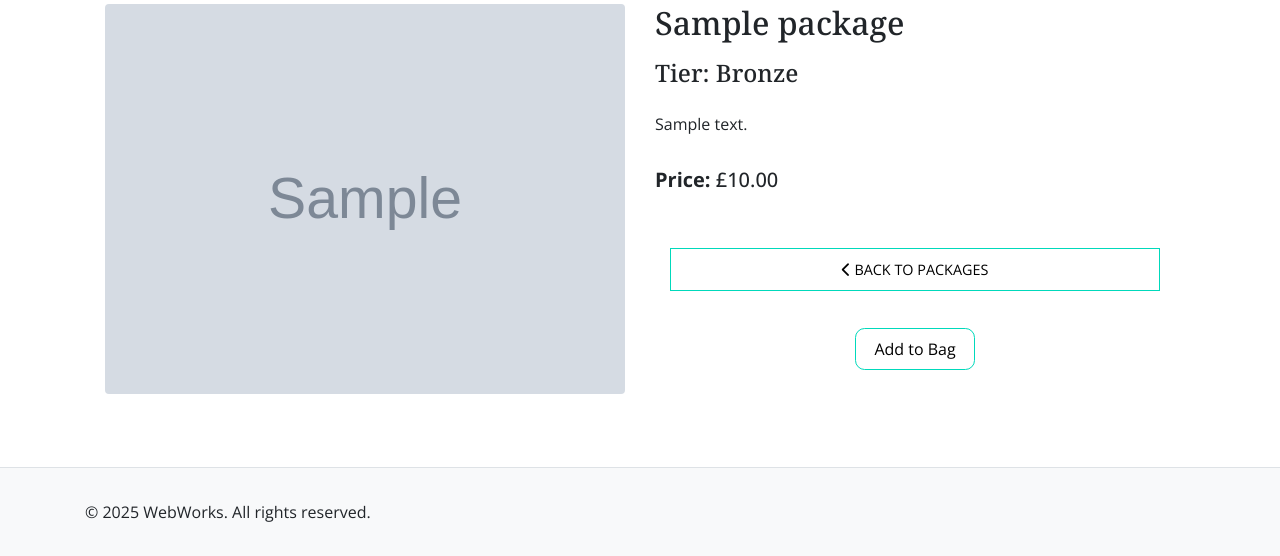
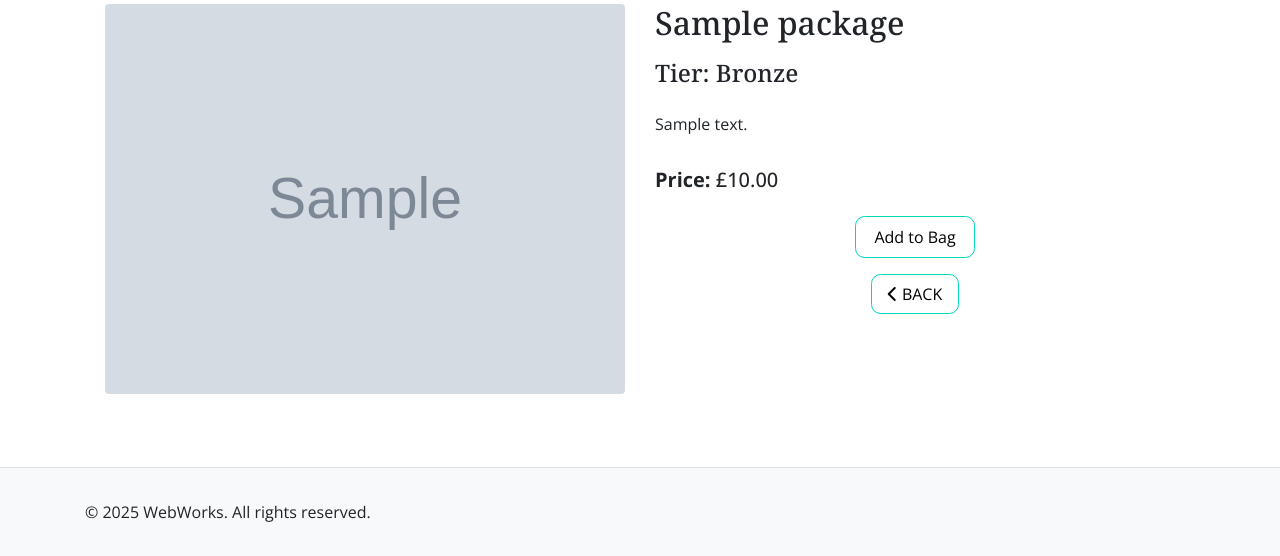
Before and after one commit to markh55/PP4-ecommerce, a Django app: a page that uses packages/templates/packages/package_detail.html in a window 1280 px wide. Shown: the part 244-800 px from the top of the page. Run offline with Django 3.2, Linux system fonts and the light colour scheme; tables that the repository leaves empty hold one stand-in row (values such as "Sample post"); grey boxes marked "Sample" are stand-in pictures; some libraries are stand-ins or nearby versions.

Commit message:
updated package_details page

```diff
--- a/packages/templates/packages/package_detail.html
+++ b/packages/templates/packages/package_detail.html
@@ -38,19 +38,19 @@
         method="POST"
       >
         {% csrf_token %}
+        <div class="col-12 mb-4">
+          <input type="submit" class="btn-package mt-3" value="Add to Bag" />
+        </div>
         <div class="col-12 mb-3">
           <a
             href="{% url 'packages:package_list' %}"
-            class="btn btn-black rounded-0 mt-5"
+            class="btn-package"
           >
             <span class="icon">
               <i class="fas fa-chevron-left"></i>
             </span>
-            <span class="text-uppercase">Back to Packages</span>
+            <span class="text-uppercase">Back</span>
           </a>
-        </div>
-        <div class="col-12">
-          <input type="submit" class="btn-package mt-3" value="Add to Bag" />
         </div>
         <input type="hidden" name="redirect_url" value="{{ request.path }}" />
       </form>
--- a/static/css/package_detail.css
+++ b/static/css/package_detail.css
@@ -24,12 +24,6 @@
     margin-bottom: 1rem;
 }
 
-#package-detail .btn {
-    width: 100%;
-    margin: 5px 0;
-    padding: 10px;
-}
-
 .btn-package {
     background: white;
     border-radius: 0.6rem;
```
